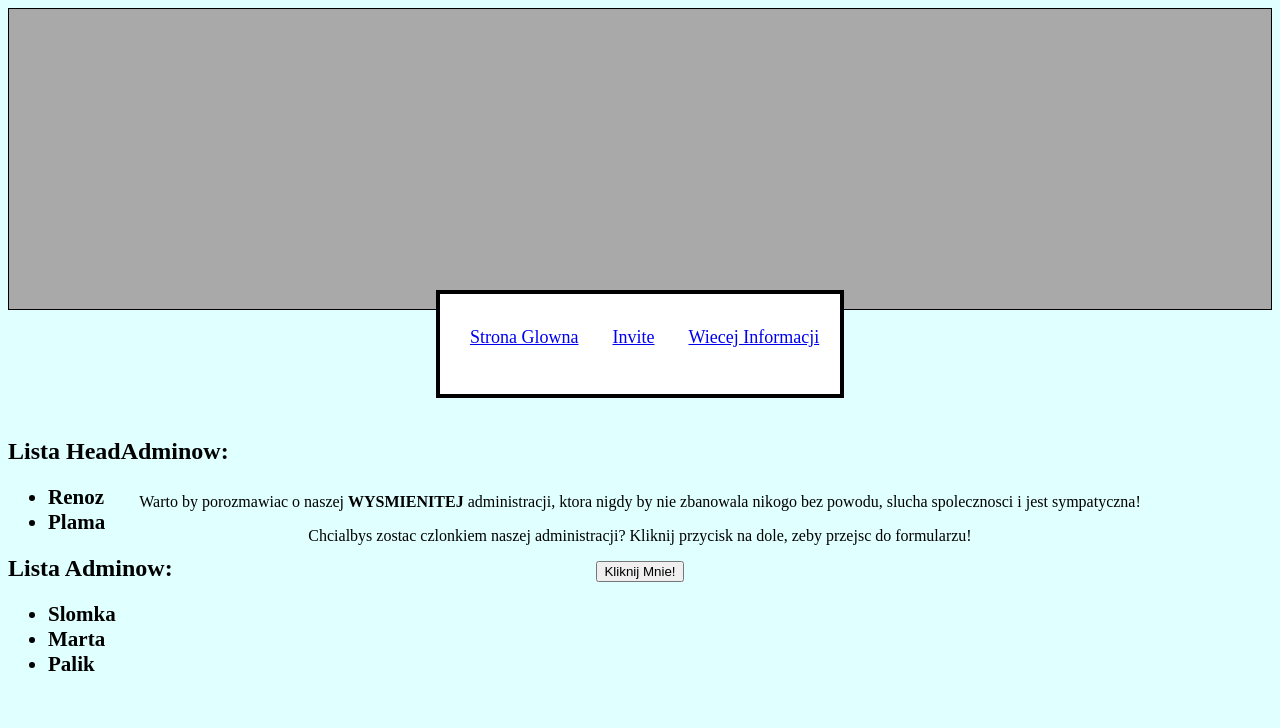
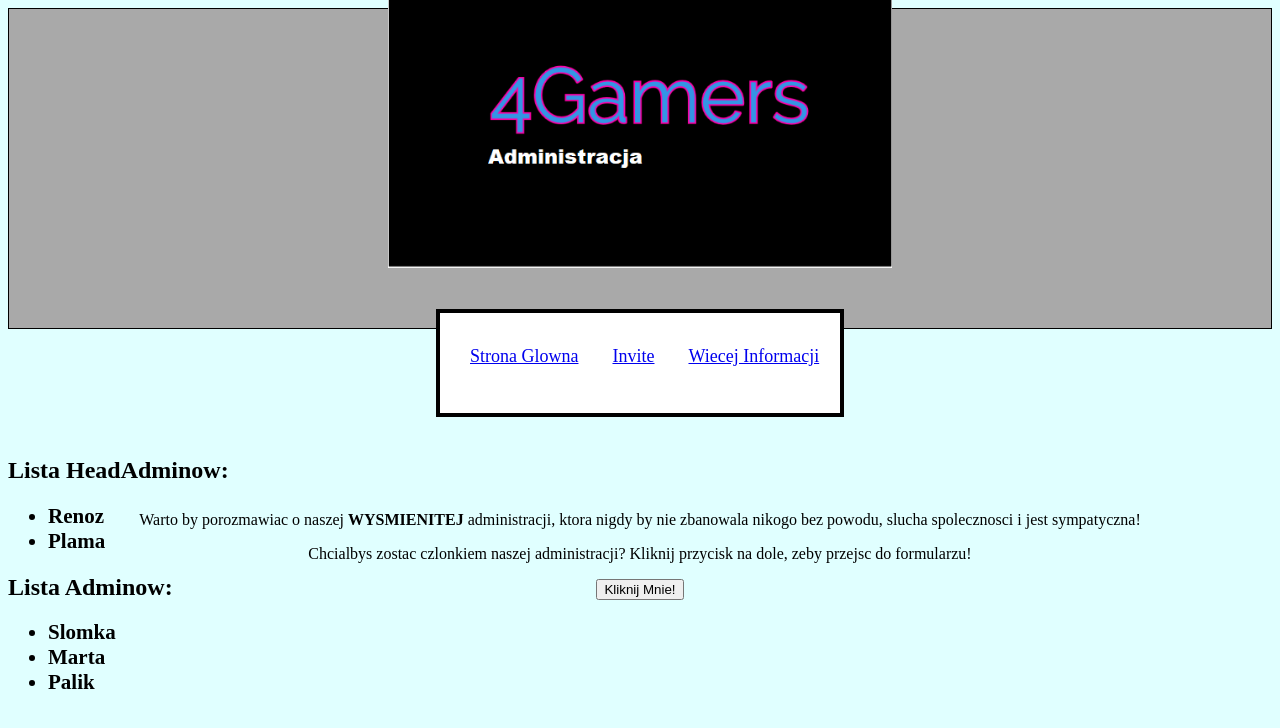
Before and after one commit to 4Gracze/4Gracze.github.io, a plain HTML site: page admin.html in a window 1280 px wide. Drawn offline with Linux system fonts and the light colour scheme.

Commit message:
Update admin.html

```diff
--- a/admin.html
+++ b/admin.html
@@ -5,7 +5,7 @@
 </head>
 <header>
   <div style="width:window.inner.width;min-height:300px;max-height: 400px;position: relative;border:1px solid #000;background-color:#A9A9A9;">
-    <img src="./4graczeadmin.png/" style="position: relative;display:block; margin-left: auto; margin-right: auto; margin-bottom: auto; margin-top: auto; width:40%; bottom: 60px"/>
+    <img src="4graczeadmin.png" style="position: relative;display:block; margin-left: auto; margin-right: auto; margin-bottom: auto; margin-top: auto; width:40%; bottom: 60px"/>
   </div>
   <div style="position:relative;display:block;bottom:20px;margin:auto;width:400px;height:100px;border:4px solid #000;background-color:#fff">
     <p class="nav"><a href="index.html">Strona Glowna</a> </p> <p class="nav"><a href="https://discord.gg/4EVEdYp">Invite</a></p> <p class="nav"><a href="inf.html">Wiecej Informacji</a></p>
```
